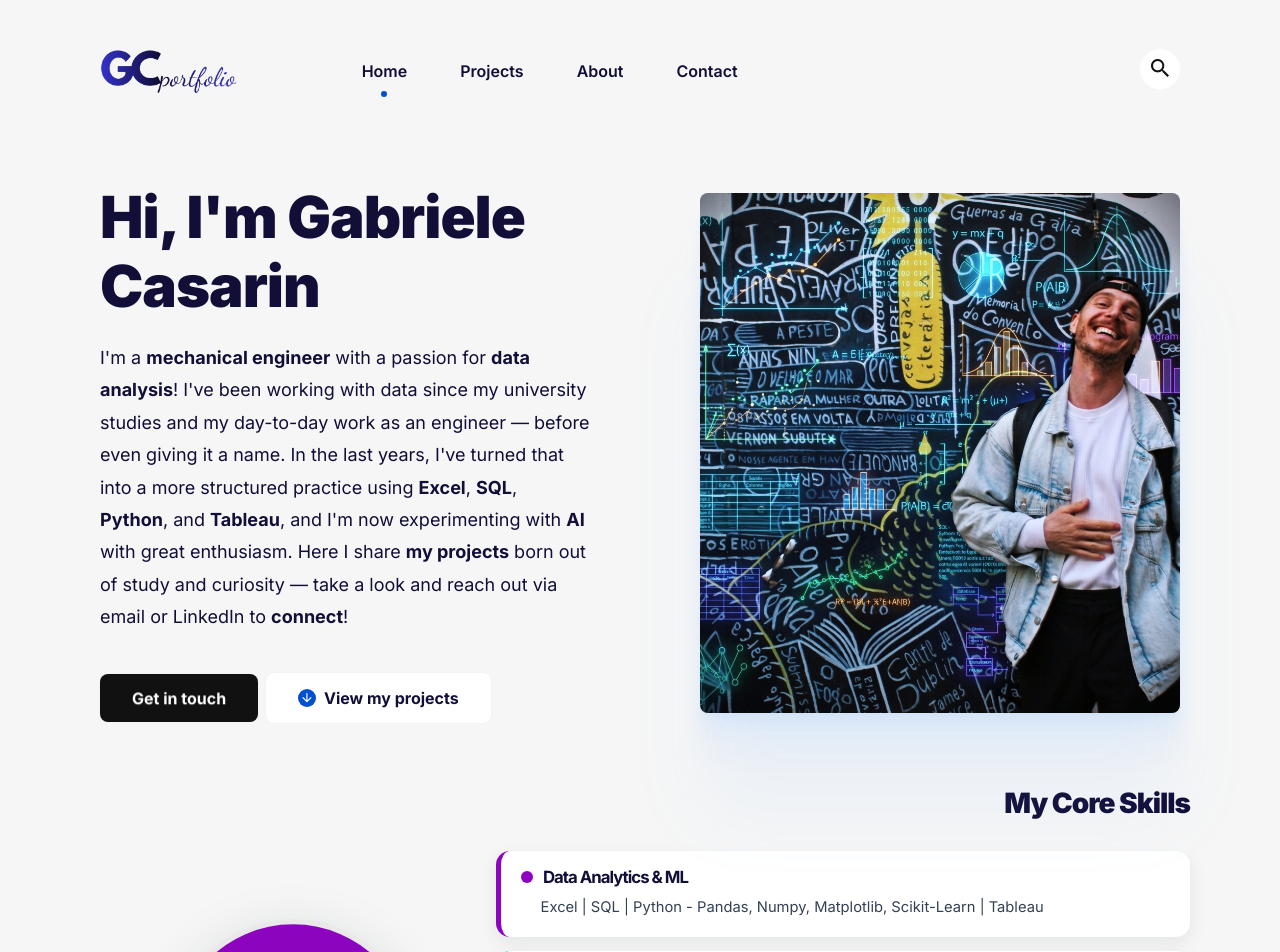
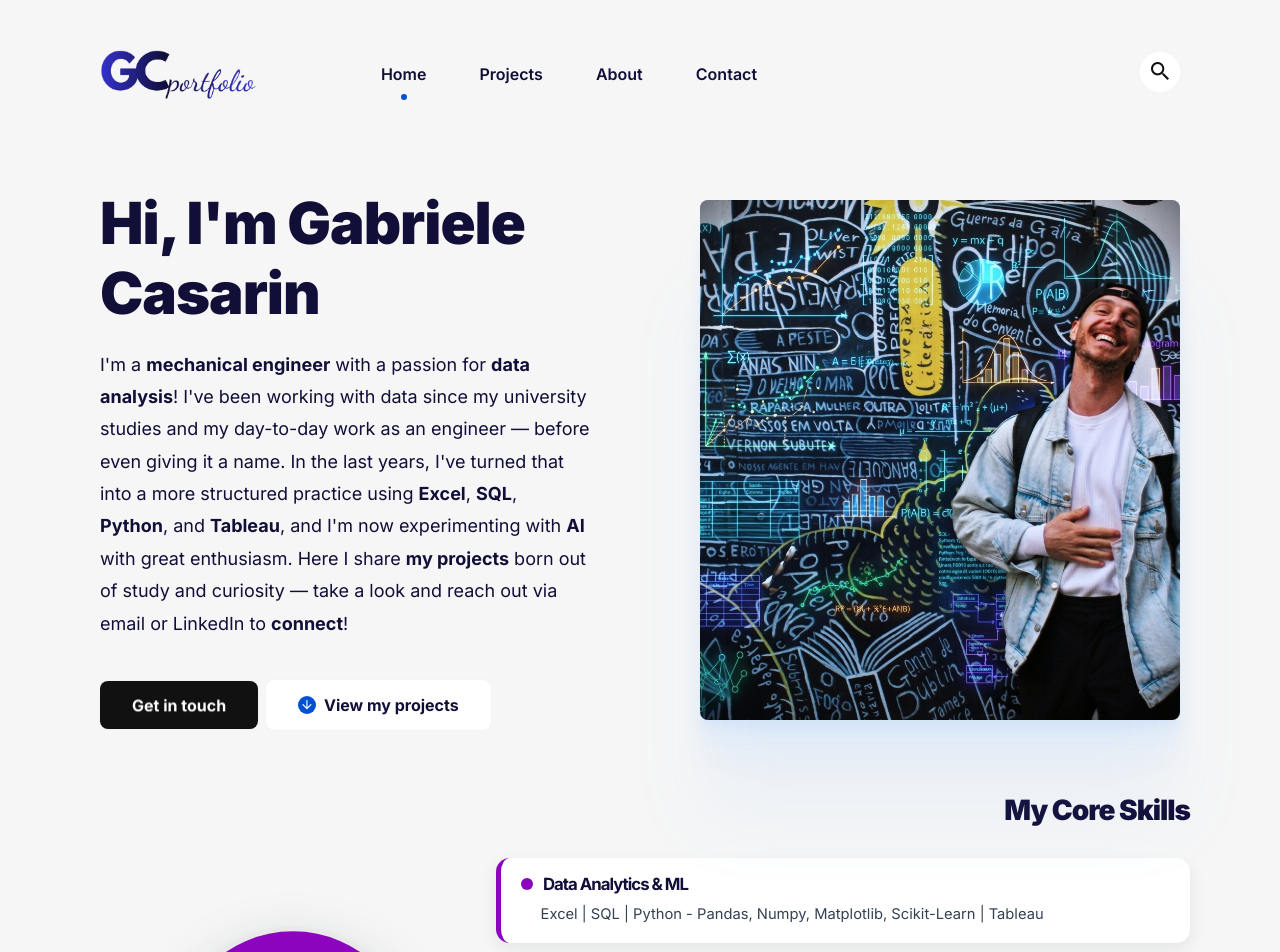
Before and after one commit to gcasarin/gcasarin.github.io, a Jekyll site: the page built from index.html, in a window 1280 px wide. Shown: the top 952 px of the page. Built offline with Jekyll 4.4.1, drawn with Linux system fonts in a browser that asks for light colours.

Commit message:
Increase max-height of logo image to 70px

```diff
--- a/assets/css/main.css
+++ b/assets/css/main.css
@@ -1789,7 +1789,7 @@
     }
 
     .logo__image {
-        max-height: 60px;
+        max-height: 70px;
     }
 
     @media only screen and (max-width: 768px) {
```
